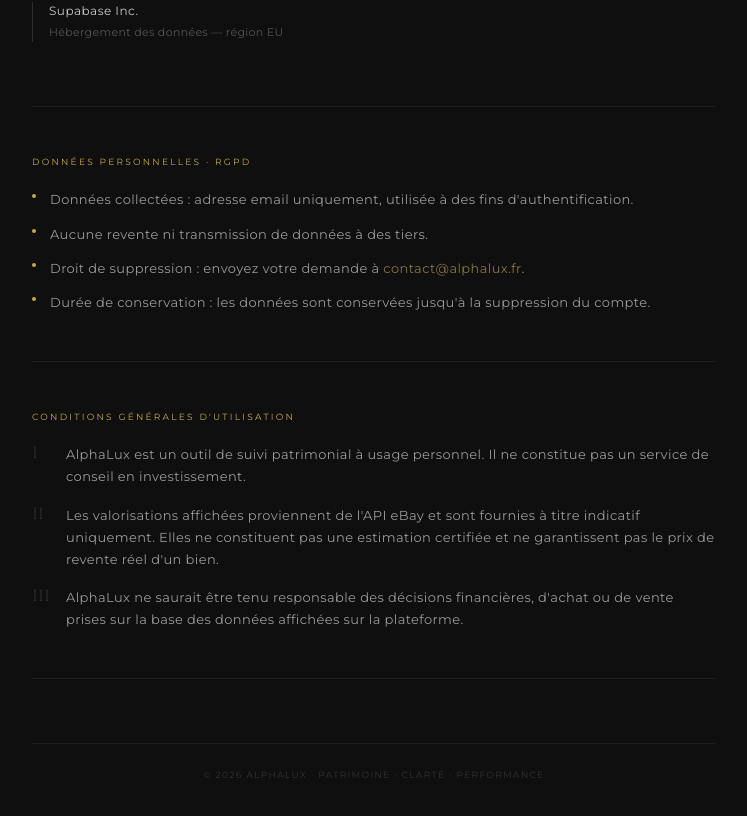
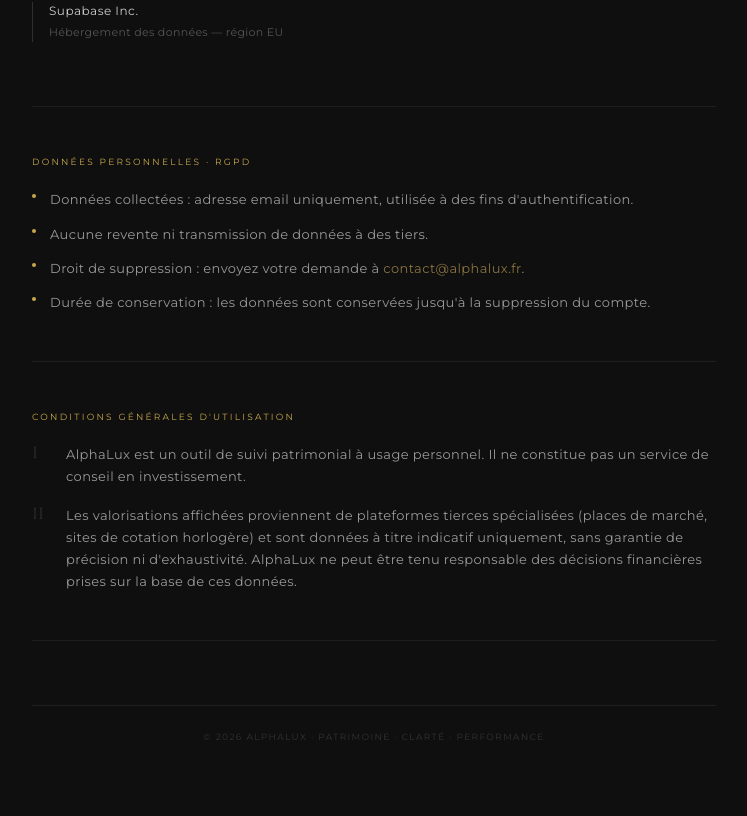
Before and after one commit to AlphaLux-Julien/alphalux, a Next.js app: page /legal in a window 1280 px wide. Shown: the part 647-1463 px from the top of the page, without its empty margins (266-1013 px from the left). Built offline with nearby package versions, Linux system fonts and the light colour scheme.

Commit message:
CGU : reformulation valorisations sans mention eBay

```diff
--- a/app/legal/page.tsx
+++ b/app/legal/page.tsx
@@ -307,11 +307,7 @@ export default function LegalPage() {
               </div>
               <div className="cgu-item">
                 <span className="cgu-num">II</span>
-                <span className="cgu-text">Les valorisations affichées proviennent de l'API eBay et sont fournies à titre indicatif uniquement. Elles ne constituent pas une estimation certifiée et ne garantissent pas le prix de revente réel d'un bien.</span>
-              </div>
-              <div className="cgu-item">
-                <span className="cgu-num">III</span>
-                <span className="cgu-text">AlphaLux ne saurait être tenu responsable des décisions financières, d'achat ou de vente prises sur la base des données affichées sur la plateforme.</span>
+                <span className="cgu-text">Les valorisations affichées proviennent de plateformes tierces spécialisées (places de marché, sites de cotation horlogère) et sont données à titre indicatif uniquement, sans garantie de précision ni d'exhaustivité. AlphaLux ne peut être tenu responsable des décisions financières prises sur la base de ces données.</span>
               </div>
             </div>
           </div>
```
